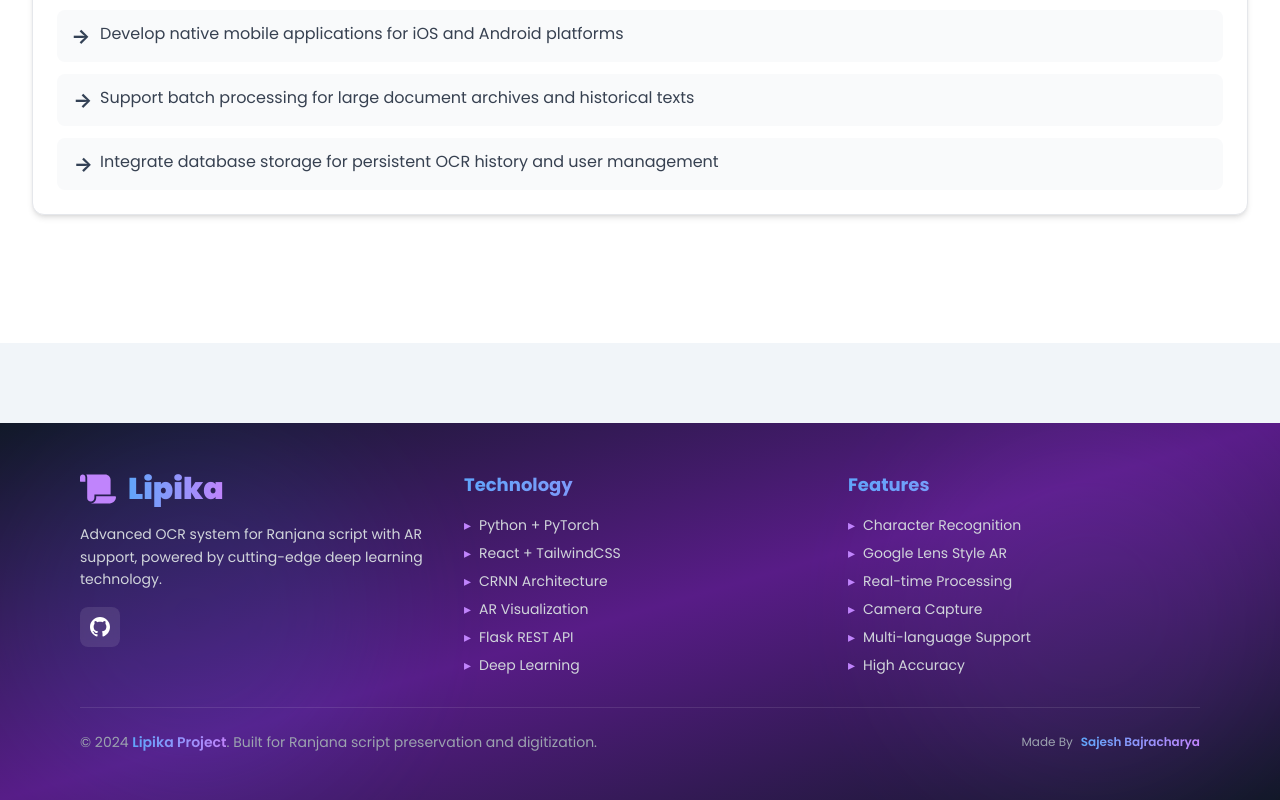
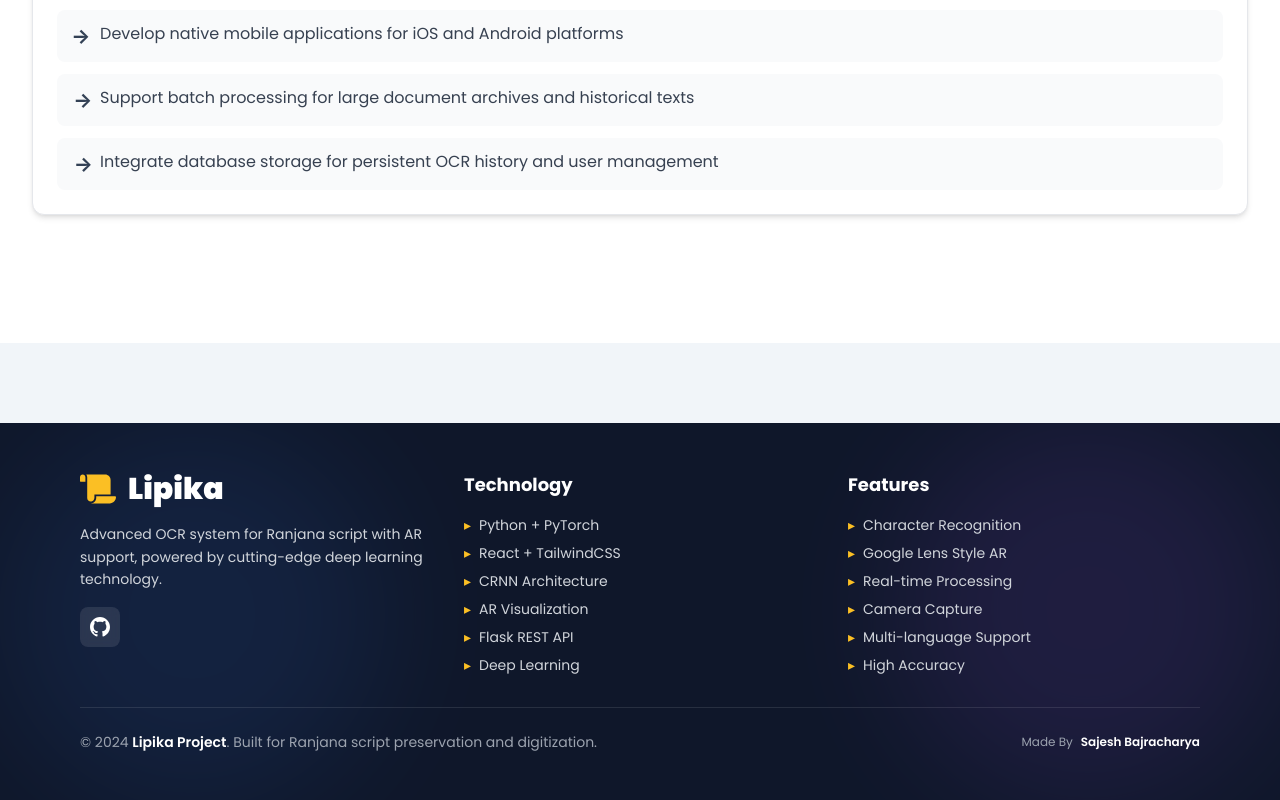
Before and after one commit to SajBajra/Final-Year-Project, a React app in the folder frontend/: page /about in a window 1280 px wide. Shown: the part 3448-4248 px from the top of the page. Built offline with nearby package versions, Linux system fonts and the light colour scheme; the HTML template or start-up script is replaced by a standard one.

Commit message:
Remove all remaining gradient colors from components

```diff
--- a/frontend/src/components/AROverlay.jsx
+++ b/frontend/src/components/AROverlay.jsx
@@ -85,9 +85,9 @@ const AROverlay = ({ image, characters, showTranslation = false, translations =
   }
 
   return (
-    <div className="card bg-gradient-to-br from-gray-50 to-white">
+    <div className="card bg-white">
       <div className="flex items-center justify-between mb-6">
-        <h2 className="text-3xl font-bold flex items-center bg-gradient-to-r from-blue-600 to-purple-600 bg-clip-text text-transparent">
+        <h2 className="text-3xl font-bold flex items-center text-primary-600">
           <span className="mr-3 text-4xl">👓</span>
           AR Visualization
         </h2>
--- a/frontend/src/components/CameraCapture.jsx
+++ b/frontend/src/components/CameraCapture.jsx
@@ -79,7 +79,7 @@ const CameraCapture = ({ onImageCapture, onProcessing, onOCRComplete, authHeader
           <motion.div
             initial={{ opacity: 0, scale: 0.95 }}
             animate={{ opacity: 1, scale: 1 }}
-            className="aspect-video bg-gradient-to-br from-gray-100 to-gray-200 rounded-xl flex flex-col items-center justify-center p-6 sm:p-8"
+            className="aspect-video bg-gray-100 rounded-xl flex flex-col items-center justify-center p-6 sm:p-8"
           >
             <motion.div
               animate={{ scale: [1, 1.1, 1] }}
--- a/frontend/src/components/Footer.jsx
+++ b/frontend/src/components/Footer.jsx
@@ -3,7 +3,7 @@ import { FaScroll, FaHeart } from 'react-icons/fa'
 
 const Footer = () => {
   return (
-    <footer className="relative mt-20 bg-gradient-to-br from-gray-900 via-purple-900 to-gray-900 text-white overflow-hidden">
+    <footer className="relative mt-20 bg-primary-800 text-white overflow-hidden">
       {/* Decorative Elements */}
       <div className="absolute inset-0 opacity-10">
         <div className="absolute top-0 left-0 w-96 h-96 bg-blue-500 rounded-full filter blur-3xl"></div>
@@ -20,8 +20,8 @@ const Footer = () => {
             transition={{ duration: 0.5 }}
           >
             <div className="flex items-center space-x-3 mb-4">
-              <FaScroll className="text-4xl text-purple-400" />
-              <h3 className="text-3xl font-black bg-gradient-to-r from-blue-400 to-purple-400 bg-clip-text text-transparent">
+              <FaScroll className="text-4xl text-secondary-400" />
+              <h3 className="text-3xl font-black text-white">
                 Lipika
               </h3>
             </div>
@@ -51,7 +51,7 @@ const Footer = () => {
             viewport={{ once: true }}
             transition={{ duration: 0.5, delay: 0.1 }}
           >
-            <h4 className="font-bold text-lg mb-4 text-transparent bg-clip-text bg-gradient-to-r from-blue-400 to-purple-400">
+            <h4 className="font-bold text-lg mb-4 text-white">
               Technology
             </h4>
             <ul className="space-y-2 text-sm text-gray-300">
@@ -71,7 +71,7 @@ const Footer = () => {
                   transition={{ delay: idx * 0.05 }}
                   className="flex items-center space-x-2 hover:text-white transition-colors"
                 >
-                  <span className="text-purple-400">▸</span>
+                  <span className="text-secondary-400">▸</span>
                   <span>{tech}</span>
                 </motion.li>
               ))}
@@ -85,7 +85,7 @@ const Footer = () => {
             viewport={{ once: true }}
             transition={{ duration: 0.5, delay: 0.2 }}
           >
-            <h4 className="font-bold text-lg mb-4 text-transparent bg-clip-text bg-gradient-to-r from-blue-400 to-purple-400">
+            <h4 className="font-bold text-lg mb-4 text-white">
               Features
             </h4>
             <ul className="space-y-2 text-sm text-gray-300">
@@ -105,7 +105,7 @@ const Footer = () => {
                   transition={{ delay: idx * 0.05 }}
                   className="flex items-center space-x-2 hover:text-white transition-colors"
                 >
-                  <span className="text-purple-400">▸</span>
+                  <span className="text-secondary-400">▸</span>
                   <span>{feature}</span>
                 </motion.li>
               ))}
@@ -122,12 +122,12 @@ const Footer = () => {
         >
           <div className="flex flex-col md:flex-row justify-between items-center space-y-4 md:space-y-0">
             <p className="text-sm text-gray-400 text-center md:text-left">
-              © 2024 <span className="text-transparent bg-clip-text bg-gradient-to-r from-blue-400 to-purple-400 font-semibold">Lipika Project</span>.
+              © 2024 <span className="text-white font-semibold">Lipika Project</span>.
               Built for Ranjana script preservation and digitization.
             </p>
             <div className="flex items-center space-x-2 text-xs text-gray-400">
               <span>Made By</span>
-              <span className="text-transparent bg-clip-text bg-gradient-to-r from-blue-400 to-purple-400 font-semibold">Sajesh Bajracharya</span>
+              <span className="text-white font-semibold">Sajesh Bajracharya</span>
             </div>
           </div>
         </motion.div>
--- a/frontend/src/components/TrialCounter.jsx
+++ b/frontend/src/components/TrialCounter.jsx
@@ -12,7 +12,7 @@ const TrialCounter = ({ trialInfo, onLoginClick }) => {
       <motion.div
         initial={{ opacity: 0, y: -20 }}
         animate={{ opacity: 1, y: 0 }}
-        className="mb-4 p-4 bg-gradient-to-r from-orange-50 to-red-50 border-2 border-orange-300 rounded-lg"
+        className="mb-4 p-4 bg-secondary-50 border-2 border-secondary-300 rounded-lg"
       >
         <div className="flex items-start gap-3">
           <FaExclamationTriangle className="text-orange-600 text-xl mt-0.5 flex-shrink-0" />
```
